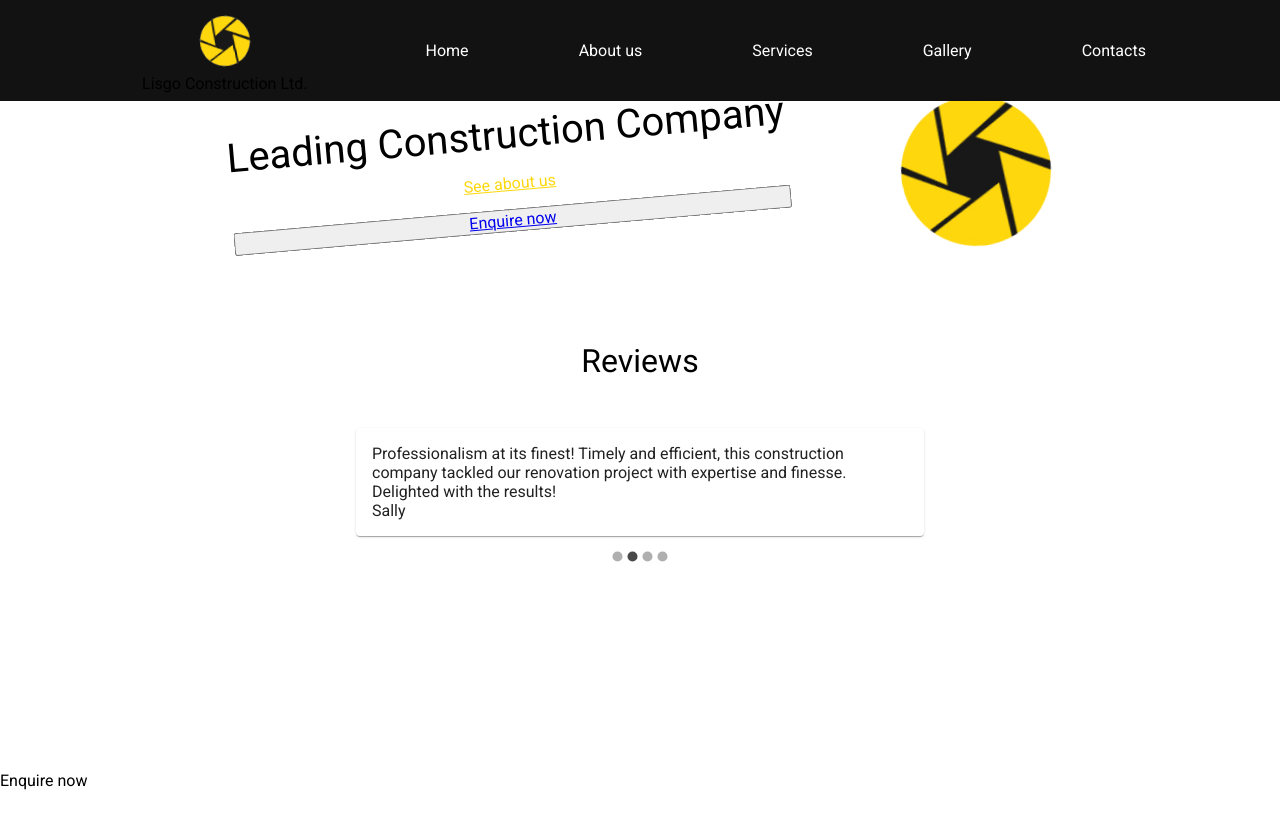
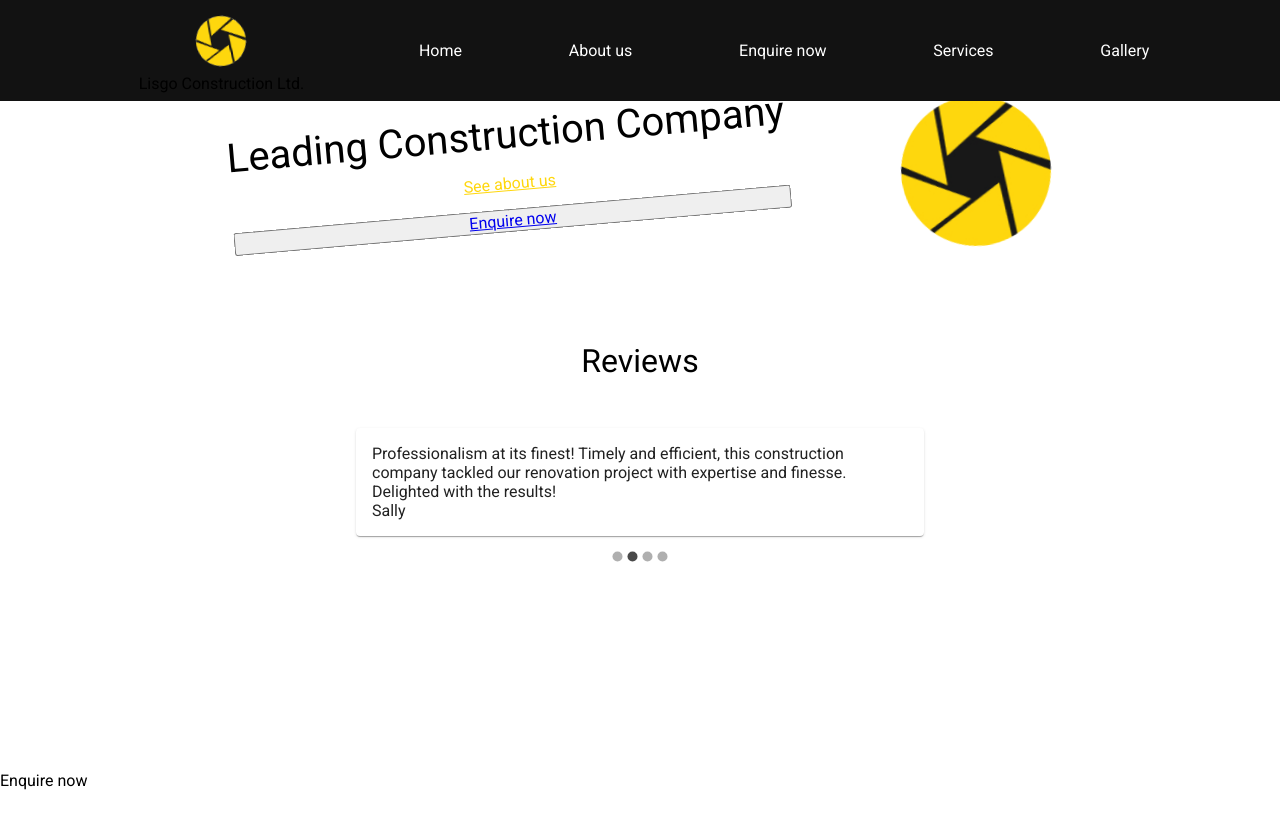
Before and after one commit to taldav8598/LisgoConstructionLtdWebsite, a React (Vite) app in the folder client/: page / in a window 1280 px wide. Shown: the top 828 px of the page. Built offline with nearby package versions, Linux system fonts and the light colour scheme.

Commit message:
feature: change id and text for navigation

```diff
--- a/client/src/Navigation.jsx
+++ b/client/src/Navigation.jsx
@@ -12,11 +12,11 @@ export default function Navigation() {
             />
             <p className='Lisgo-Logo-Heading'>Lisgo Construction Ltd.</p>
             </div>
-            <Link href='#' className='navigation-link' underline='hover'>Home</Link>
-            <Link href='#' className='navigation-link' underline='hover'>About us</Link>
-            <Link href='#' className='navigation-link' underline='hover'>Services</Link>
-            <Link href='#' className='navigation-link' underline='hover'>Gallery</Link>
-            <Link href='#' className='navigation-link' underline='hover'>Contacts</Link>
+            <Link href='#home' className='navigation-link' underline='hover'>Home</Link>
+            <Link href='#aboutUs' className='navigation-link' underline='hover'>About us</Link>
+            <Link href='#enquireNow' className='navigation-link' underline='hover'>Enquire now</Link>
+            <Link href='#services' className='navigation-link' underline='hover'>Services</Link>
+            <Link href='#gallery' className='navigation-link' underline='hover'>Gallery</Link>
         </Container>
     );
 }
```
